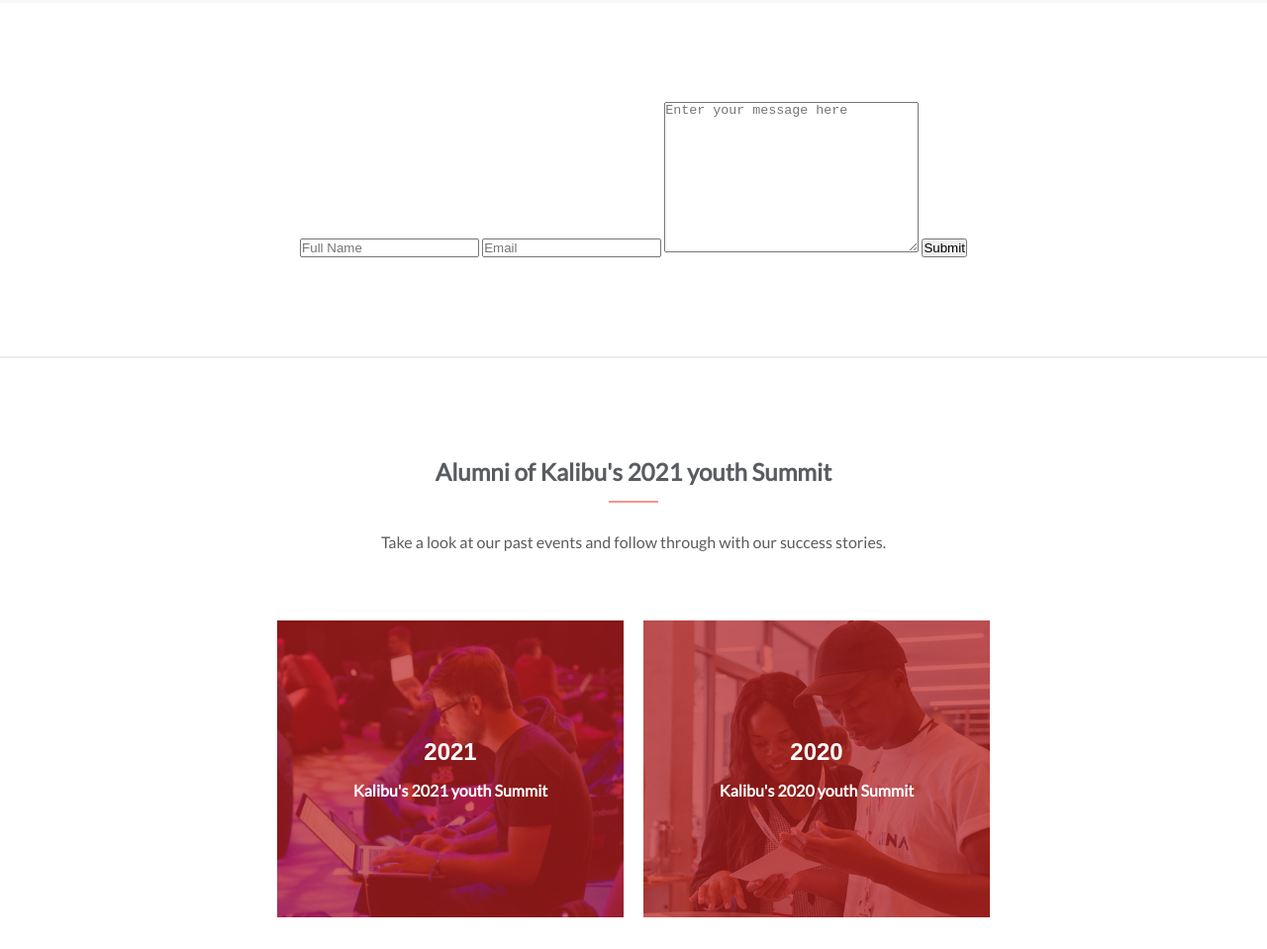
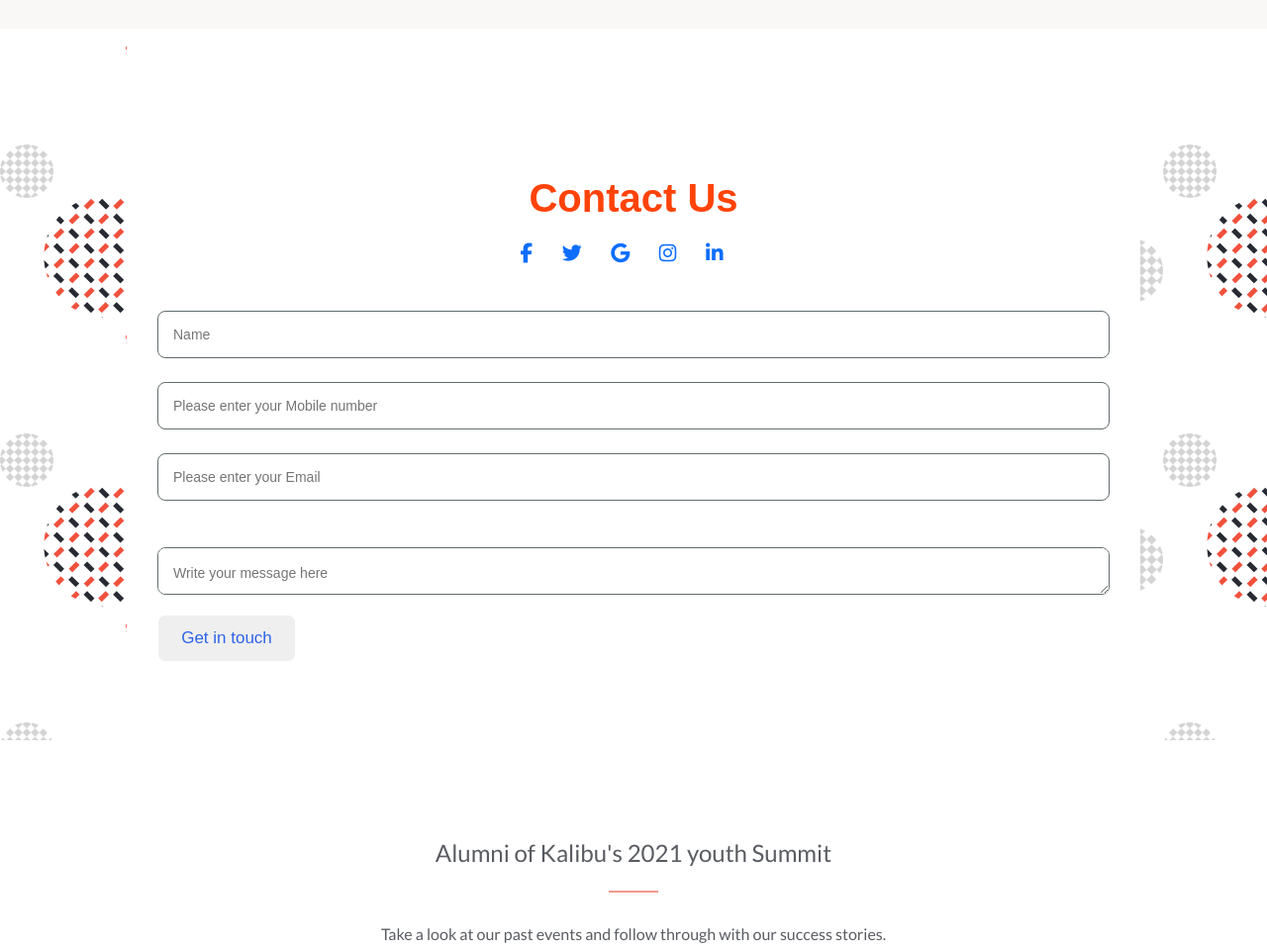
Before and after one commit to misheck12/Concert-Website, a website: page Contact.html in a window 1280 px wide. Shown: the part 916-1875 px from the top of the page at 99% size. Drawn offline with nearby package versions, Linux system fonts and the light colour scheme; a web font is replaced by a local one.

Commit message:
update contact page with latest design

```diff
--- a/Assets/about.css
+++ b/Assets/about.css
@@ -767,7 +767,7 @@ footer .logo div#logo-name {
 
   footer .logo #logo-span {
     color: #ec5242;
-    font-size: 1.5rem;
+    font-size: 1.5rem; border: ;
   }
 
   footer .logo #logo-name {
@@ -781,3 +781,7 @@ footer .logo div#logo-name {
     margin-left: 50px;
   }
 }
+
+.prog{
+  display: flex;
+}
--- a/Assets/extra.css
+++ b/Assets/extra.css
@@ -1,5 +1,83 @@
-.form{
-    display: flexbox;
-    flex-direction: column;i
+body {
+    font-family: lato, sans-serif;
+    color: #5c61;
+  }
 
-}
+.contact-section {
+    background-image: url(../images/about-dektop.png);
+  }
+
+  .contact-form {
+    display: flex;
+    flex-direction: column;
+    justify-content: center;
+    background: #fff;
+    background-repeat: no-repeat;
+    background-position: right;
+    border: 1px solid white;
+    padding-bottom: 48px;
+    width: 80%;
+    margin: 0 auto;
+  }
+
+  .con-title {
+    color: #ff4308;
+    justify-content: center;
+    font-weight: bold;
+    line-height: 40px;
+    font-size: 40px;
+    font-family: Poppins, sans-serif;
+    margin: 150px auto 12px;
+  }
+
+  .con-paragraph {
+    font-family: Poppins, sans-serif;
+    font-size: 20px;
+    line-height: 28px;
+    color: #636b6e;
+    justify-content: center;
+    text-align: center;
+    font-weight: normal;
+    margin: 0 auto;
+    padding: 10px 50px;
+  }
+
+  .con-form {
+    display: flex;
+    flex-direction: column;
+    margin: 30px;
+    gap: 20px;
+  }
+
+  .form-text {
+    border: 1px solid #636b6e;
+    border-radius: 8px;
+    height: 48px;
+    padding: 15px;
+    font-family: Poppins, sans-serif;
+  }
+
+  .error-message {
+    color: red !important;
+    margin-top: 0.2rem;
+    font-size: 14px;
+    text-transform: uppercase;
+  }
+
+  .con-but {
+    justify-content: start;
+    width: 140px;
+    height: 48px;
+    padding: 10px;
+    border: 1px solid white;
+    border-radius: 8px;
+    font-family: Poppins, sans-serif;
+    font-size: 17px;
+    font-weight: 500;
+    color: #2e63e7;
+  }
+
+  .con-but:hover {
+    background-color: #ff4308;
+    color: #fff;
+  }
--- a/Contact.html
+++ b/Contact.html
@@ -5,7 +5,8 @@
     <meta http-equiv="X-UA-Compatible" content="IE=edge" />
     <meta name="viewport" content="width=device-width, initial-scale=1.0" />
     <title>Kalibu's - 2020 youth Summit</title>
-    <link rel="stylesheet" href="Assets/extra.css" type="text/css" />
+    <link href="https://cdn.jsdelivr.net/npm/bootstrap@5.0.2/dist/css/bootstrap.min.css" rel="stylesheet" integrity="sha384-EVSTQN3/azprG1Anm3QDgpJLIm9Nao0Yz1ztcQTwFspd3yD65VohhpuuCOmLASjC" crossorigin="anonymous">
+    <link rel="stylesheet" href="Assets/extra.css" type="text/css"/>
     <link rel="stylesheet" href="Assets/about.css" type="text/css" />
     <script
       src="https://kit.fontawesome.com/02c965c448.js"
@@ -69,49 +70,34 @@
       </h1>
       <div class="red-line" id="hidden-line"></div>
       <p id="main-p">
-       Kalibu youth summit is an African tech event that bring together companies
-       that specializes in Internet-related services and products, which include search engine,
-       online advertising technologies, cloud computing, software, and hardware
+        The Kalibu Conference is the first conference to host a high school graduate career path.
+        This exciting event will include pitching, learning, and mentorship opportunities for attendees.
+        This is a great opportunity for high school graduates to explore different career options and get expert advice from professionals in the field.
+         So mark your calendars and plan to attend the Kalibu Conference!
       </p>
-      <p id="contact">
-        Please contact us for any questions about
-         Kalibu's youth Summit
-        2022!
-      </p>
-      <span id="email">Afroteck@Spidertonics.com</span>
     </header>
     <main>
-      <section id="logo-section">
-
-        <div class="form">
-          <form action="https://formspree.io/f/xnqoqzqz" method="POST">
-            <input
-              type="text"
-              name="name"
-              id="name"
-              placeholder="Full Name"
-              maxlength="30"
-              required
-            />
-            <input
-              type="email"
-              name="email"
-              id="email"
-              placeholder="Email"
-              required
-            />
-            <textarea name="message"
-              id="message"
-              cols="30"
-              rows="10"
-              placeholder="Enter your message here"
-              maxlength="500"
-              required
-            ></textarea>
-            <button type="submit" id="submit">Submit</button>
-        </div>
-      </section>
-
+      <section class="contact-section" id="contacts">
+        <div class="contact-form">
+        <h2 class="con-title">Contact Us</h2>
+        <p class="con-paragraph">
+          <a href="#"><i class="fab fa-facebook-f me-4"></i></a>
+                <a href="#"><i class="fab fa-twitter me-4"></i></a>
+                <a href="#"><i class="fab fa-google me-4"></i></a>
+                <a href="#"><i class="fab fa-instagram me-4"></i></a>
+                <a href="#"><i  class="fab fa-linkedin-in me-4"></i></a>
+        </p>
+        <form action="https://formspree.io/f/mqknbbba" method="POST" class="con-form">
+          <input type="text" name="name" id="names" placeholder="Name" maxlength="30" class="form-text" required>
+          <input type= "mobile" name="phone" placeholder= "Please enter your Mobile number" class="form-text" id="phone" required>
+          <input type= "email" name="email" placeholder= "Please enter your Email" class="form-text" id="mail" required>
+          <small class="error-message"></small>
+          <textarea id="msg" name="message" placeholder="Write your message here" cols="20" rows="10" maxlength="500"
+            class="form-text message" required></textarea>
+          <button class="con-but" type="submit">Get in touch</button>
+        </form>
+       </div>
+    </section>
       <section id="Alumni">
         <h2>Alumni of Kalibu's 2021 youth Summit</h2>
         <div class="red-line"></div>
```
Also changed, not shown: program.html (+6 -10 lines).
